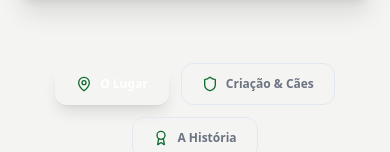
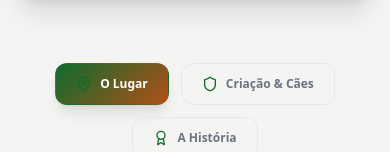
Before and after one commit to Guidemetrioo/canill-pastor-caucaso, a Next.js app: page / in a window 390 px wide. Shown: the part 2068-2220 px from the top of the page. Built offline with nearby package versions, Linux system fonts and the light colour scheme; no server answers; the database is empty; a web font is replaced by a local one.

Commit message:
feat: aplicar gradiente nos botoes de abas sobre nos apenas em visualizacoes mobile

```diff
--- a/src/components/LandingPageClient.tsx
+++ b/src/components/LandingPageClient.tsx
@@ -373,10 +373,15 @@ export default function LandingPageClient() {
               onClick={() => setAboutTab("lugar")}
               className={`flex items-center gap-2 px-5 py-3 rounded-xl text-xs font-bold transition-all border ${
                 aboutTab === "lugar"
-                  ? `${t.primaryAccent} shadow-lg scale-102`
+                  ? (isMobile ? "shadow-lg scale-102 text-white" : `${t.primaryAccent} shadow-lg scale-102`)
                   : `border-gray-200 text-gray-500 hover:border-gray-400 ${t.cardBg}`
               }`}
-              style={{ borderColor: aboutTab === "lugar" ? "transparent" : borderHex }}
+              style={{
+                background: (aboutTab === "lugar" && isMobile)
+                  ? `linear-gradient(135deg, ${t.accentHex}, ${t.secondaryAccentHex})`
+                  : undefined,
+                borderColor: aboutTab === "lugar" ? "transparent" : borderHex
+              }}
             >
               <MapPin className="w-4 h-4" />
               <span>O Lugar</span>
@@ -385,10 +390,15 @@ export default function LandingPageClient() {
               onClick={() => setAboutTab("criacao")}
               className={`flex items-center gap-2 px-5 py-3 rounded-xl text-xs font-bold transition-all border ${
                 aboutTab === "criacao"
-                  ? `${t.primaryAccent} shadow-lg scale-102`
+                  ? (isMobile ? "shadow-lg scale-102 text-white" : `${t.primaryAccent} shadow-lg scale-102`)
                   : `border-gray-200 text-gray-500 hover:border-gray-400 ${t.cardBg}`
               }`}
-              style={{ borderColor: aboutTab === "criacao" ? "transparent" : borderHex }}
+              style={{
+                background: (aboutTab === "criacao" && isMobile)
+                  ? `linear-gradient(135deg, ${t.accentHex}, ${t.secondaryAccentHex})`
+                  : undefined,
+                borderColor: aboutTab === "criacao" ? "transparent" : borderHex
+              }}
             >
               <Shield className="w-4 h-4" />
               <span>Criação &amp; Cães</span>
@@ -397,10 +407,15 @@ export default function LandingPageClient() {
               onClick={() => setAboutTab("historia")}
               className={`flex items-center gap-2 px-5 py-3 rounded-xl text-xs font-bold transition-all border ${
                 aboutTab === "historia"
-                  ? `${t.primaryAccent} shadow-lg scale-102`
+                  ? (isMobile ? "shadow-lg scale-102 text-white" : `${t.primaryAccent} shadow-lg scale-102`)
                   : `border-gray-200 text-gray-500 hover:border-gray-400 ${t.cardBg}`
               }`}
-              style={{ borderColor: aboutTab === "historia" ? "transparent" : borderHex }}
+              style={{
+                background: (aboutTab === "historia" && isMobile)
+                  ? `linear-gradient(135deg, ${t.accentHex}, ${t.secondaryAccentHex})`
+                  : undefined,
+                borderColor: aboutTab === "historia" ? "transparent" : borderHex
+              }}
             >
               <Award className="w-4 h-4" />
               <span>A História</span>
```
